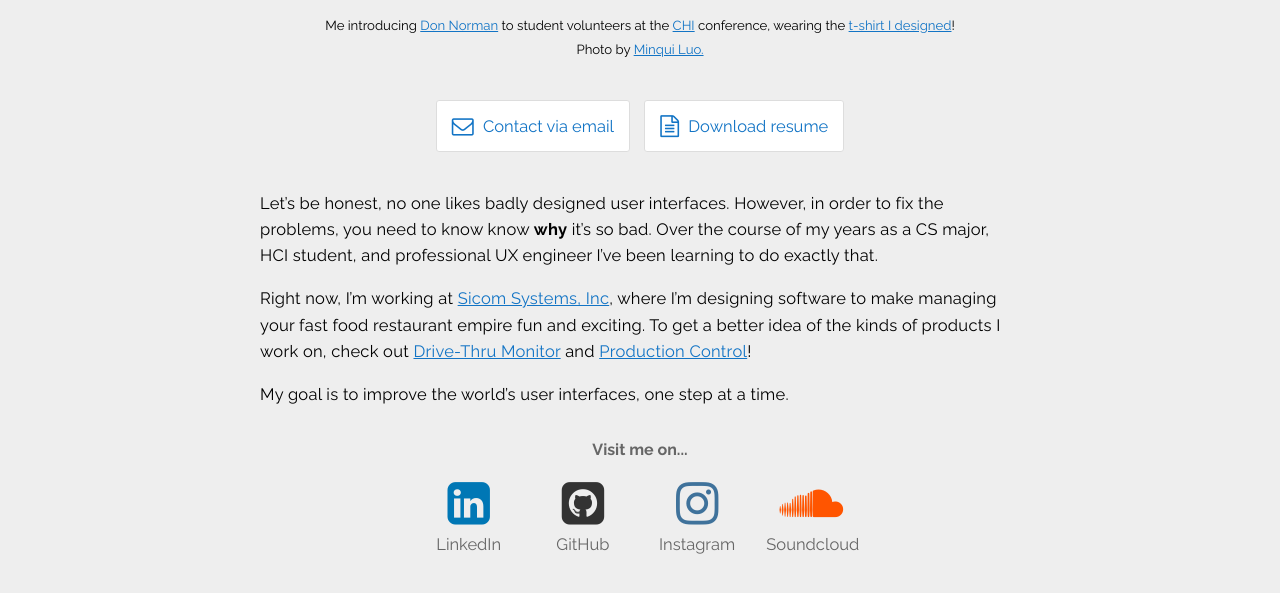
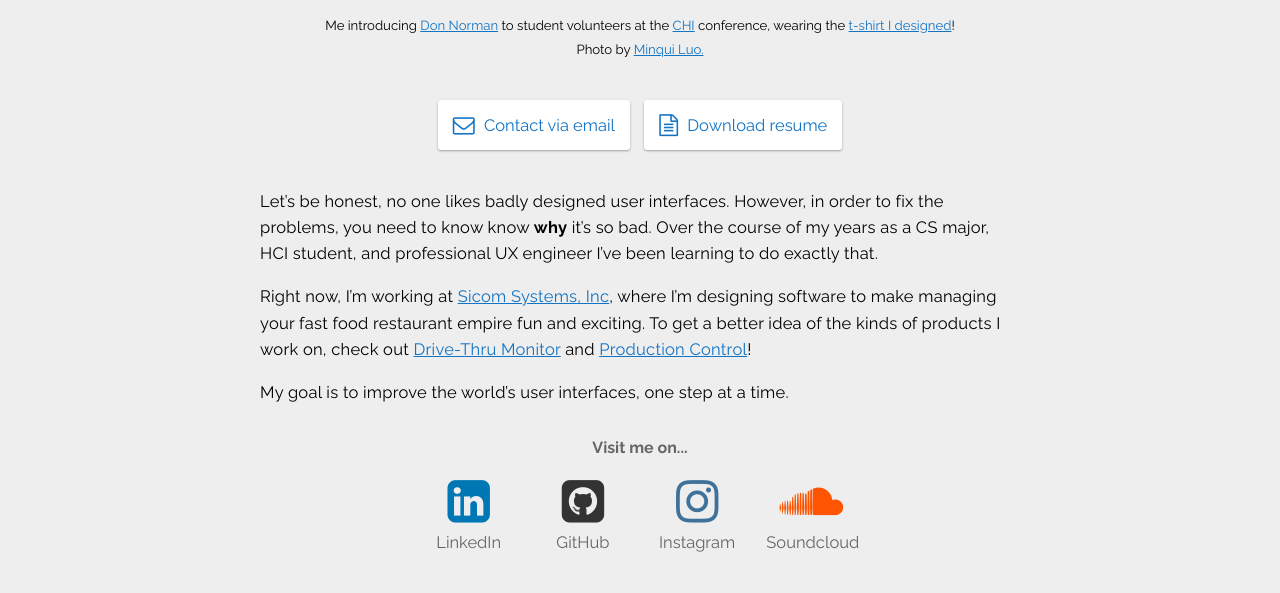
Before and after one commit to tilden/tilden.github.io, a Jekyll site: the page built from about.md, in a window 1280 px wide. Shown: the part 734-1327 px from the top of the page. Built offline with Jekyll 4.4.1, drawn with Linux system fonts in a browser that asks for light colours; nearby versions of some CDN libraries.

Commit message:
Modified contact links to match new card appearance

```diff
--- a/css/style.css
+++ b/css/style.css
@@ -373,15 +373,14 @@
 
 .contact, .contact:visited {
   color: #1274C5;
-  border: 1px solid #ddd;
   background-color: white;
   padding: 15px;
+  box-shadow: 0 1px 3px rgba(0,0,0,0.12), 0 1px 2px rgba(0,0,0,0.24);
 }
 
 .contact:hover {
-  background: #1274C5;
-  color: white;
-  border: 1px solid #1274C5;
+  color: #1274C5;
+  box-shadow: 0 3px 6px rgba(0,0,0,0.16), 0 3px 6px rgba(0,0,0,0.23);
 }
 
 .social, .social:visited {
```
